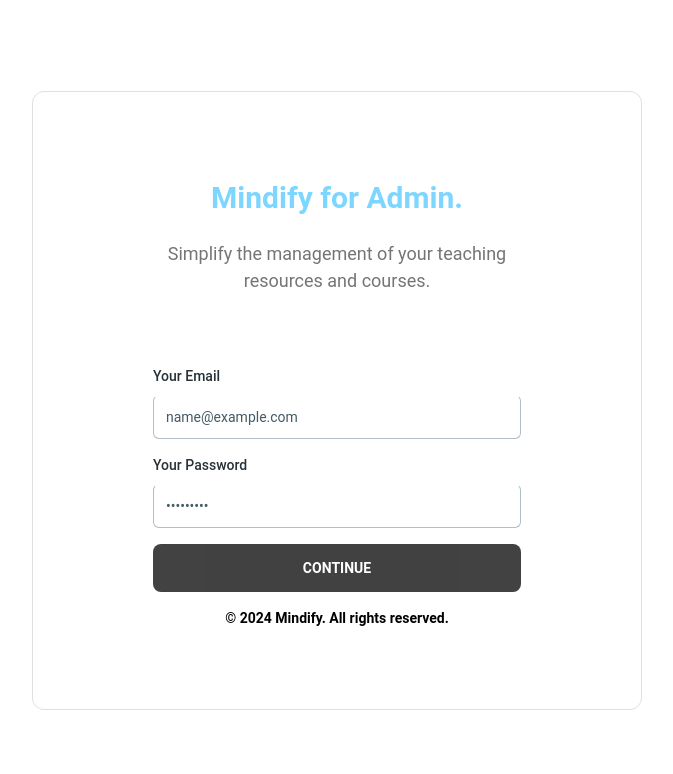
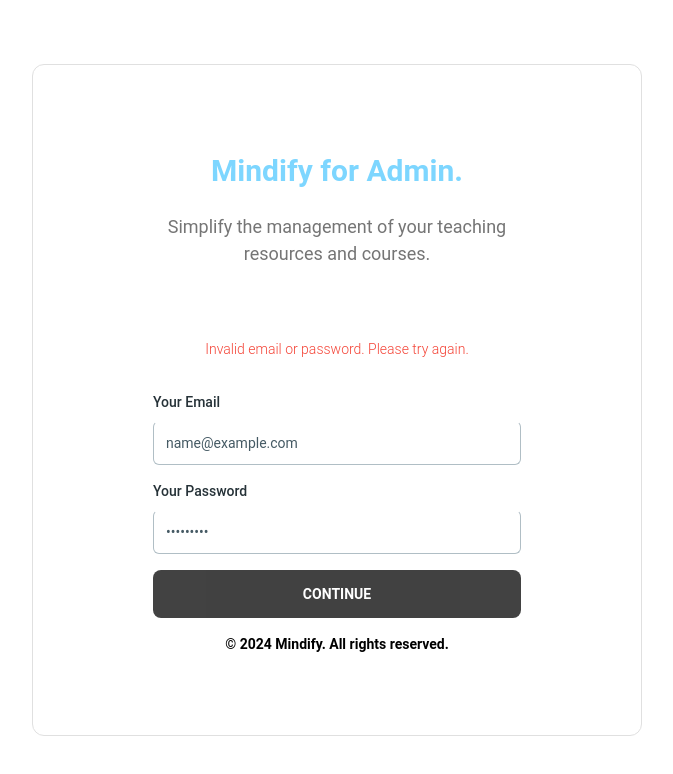
Before and after one commit to HoangPhu0705/Mindify, a React (Vite) app in the folder admin/: page /admin-login in a window 1280 px wide. Both pictures are taken after typing "name@example.com", "Sample123" into the empty fields and a click on the button "CONTINUE". Shown: the top 774 px of the page, without its empty margins (303-976 px from the left). Built offline with nearby package versions, Linux system fonts and the light colour scheme; no server answers.

Commit message:
feat: admin privileges when login to the admin management pages

```diff
--- a/admin/src/pages/login.jsx
+++ b/admin/src/pages/login.jsx
@@ -12,12 +12,10 @@
   Typography,
 } from "@material-tailwind/react";
 
-// @icons
-import { CpuChipIcon } from "@heroicons/react/24/solid";
-
 function Login1() {
   const [email, setEmail] = useState("");
   const [password, setPassword] = useState("");
+  const [errorMessage, setErrorMessage] = useState(""); // state error
   const navigate = useNavigate();
 
   const handleLogin = async (e) => {
@@ -32,6 +30,7 @@
       navigate("/");
     } catch (error) {
       console.error("Error logging in: ", error);
+      setErrorMessage("Invalid email or password. Please try again.");
     }
   };
 
@@ -57,6 +56,15 @@
               onSubmit={handleLogin}
               className="flex flex-col gap-4 md:mt-12"
             >
+              {errorMessage && (
+                <Typography
+                  variant="small"
+                  color="red"
+                  className="text-center mb-4"
+                >
+                  {errorMessage}
+                </Typography>
+              )}
               <div>
                 <label htmlFor="email">
                   <Typography
```
Also changed, not shown: 1 other file (tests, documents, lock files or other folders).
